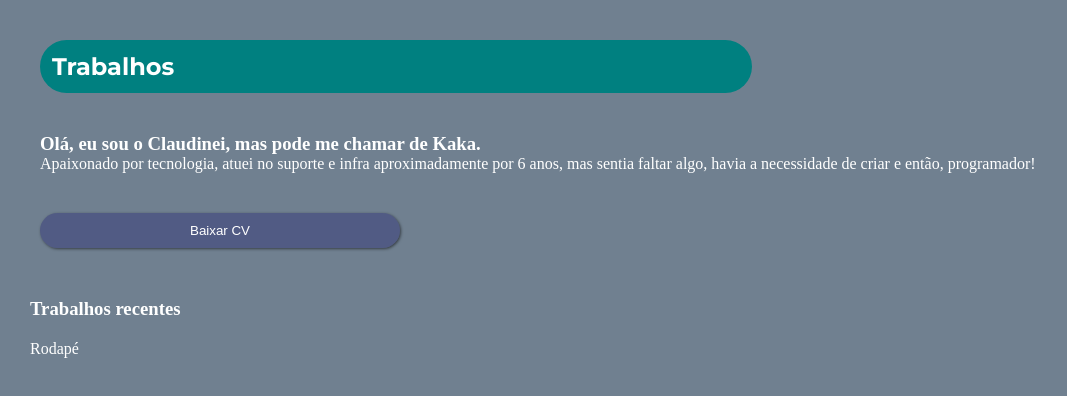
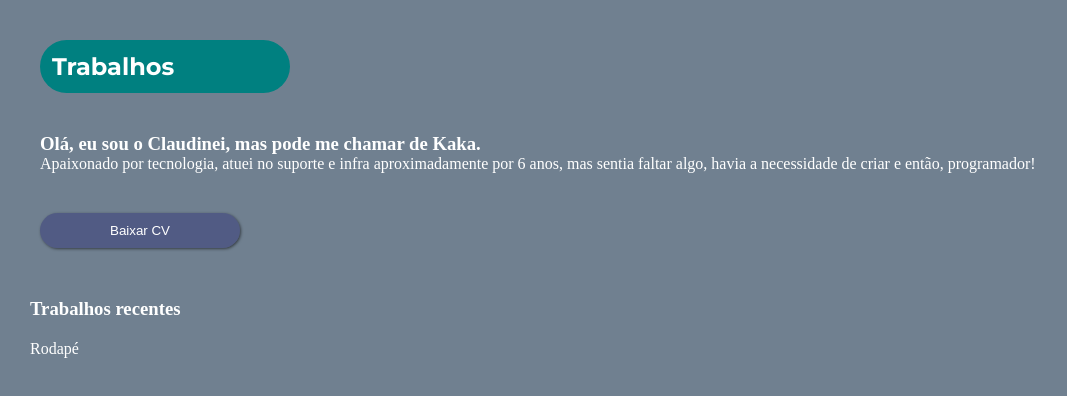
Before and after one commit to kakalpdev/portifolio-piloto, a plain HTML site: page index.html in a window 1280 px wide. Shown: the whole page, without its empty margins (0-1067 px from the left). Drawn offline with Linux system fonts and the light colour scheme.

Commit message:
correção de bugs 1

```diff
--- a/estilo/base.css
+++ b/estilo/base.css
@@ -49,6 +49,7 @@ div#itens-wrapper{
 
 div#itens{
     display: flex;
+    max-width: 250px;
 
     gap: 20px;
     scroll-snap-type: x mandatory;
@@ -68,7 +69,7 @@ h2.item{
     object-fit: cover;
     scroll-snap-align: start;
 
-    pointer-events: fill;
+    pointer-events: none;
 
     color: #fff;
     background-color: #008080;
@@ -87,6 +88,7 @@ article{
 button{
     padding: 10px;
     width: 30%;
+    max-width: 200px;
     background-color: #24257066;
     border-radius: 30px;
     color: white;
```
